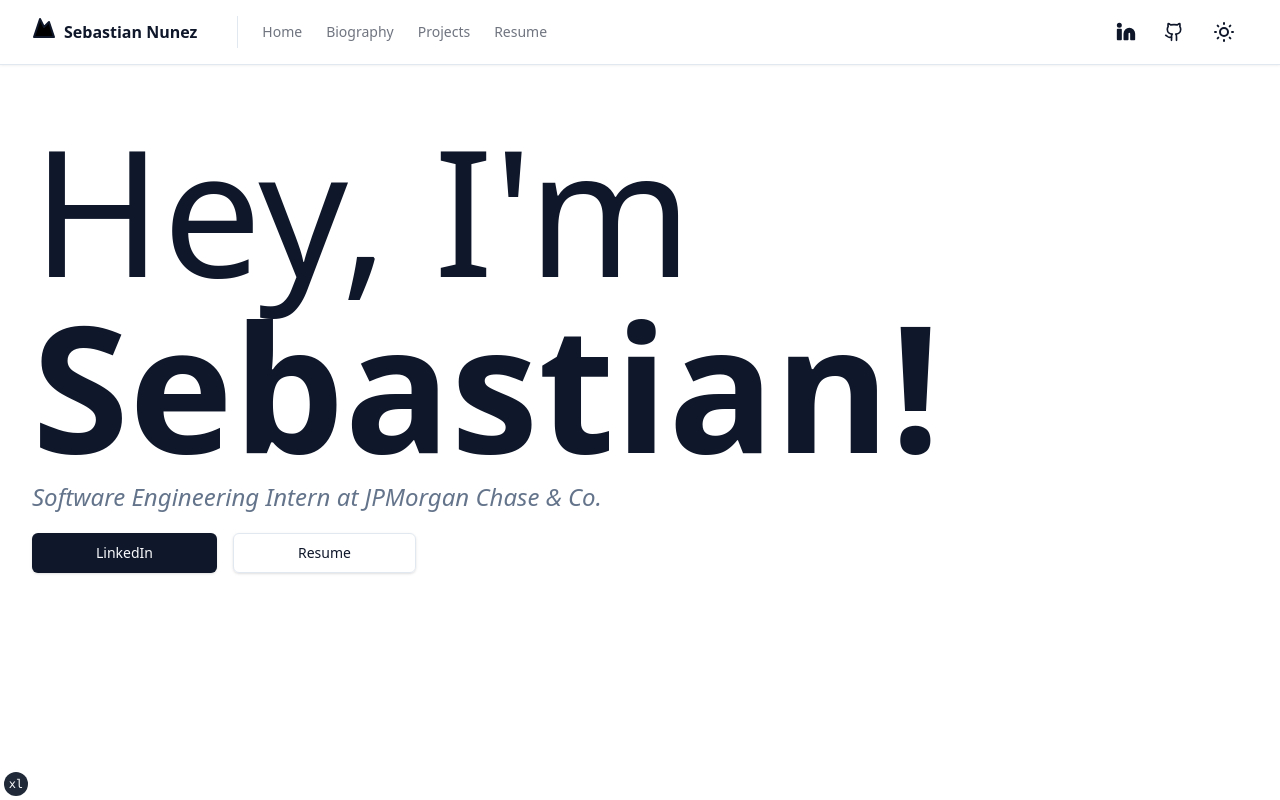
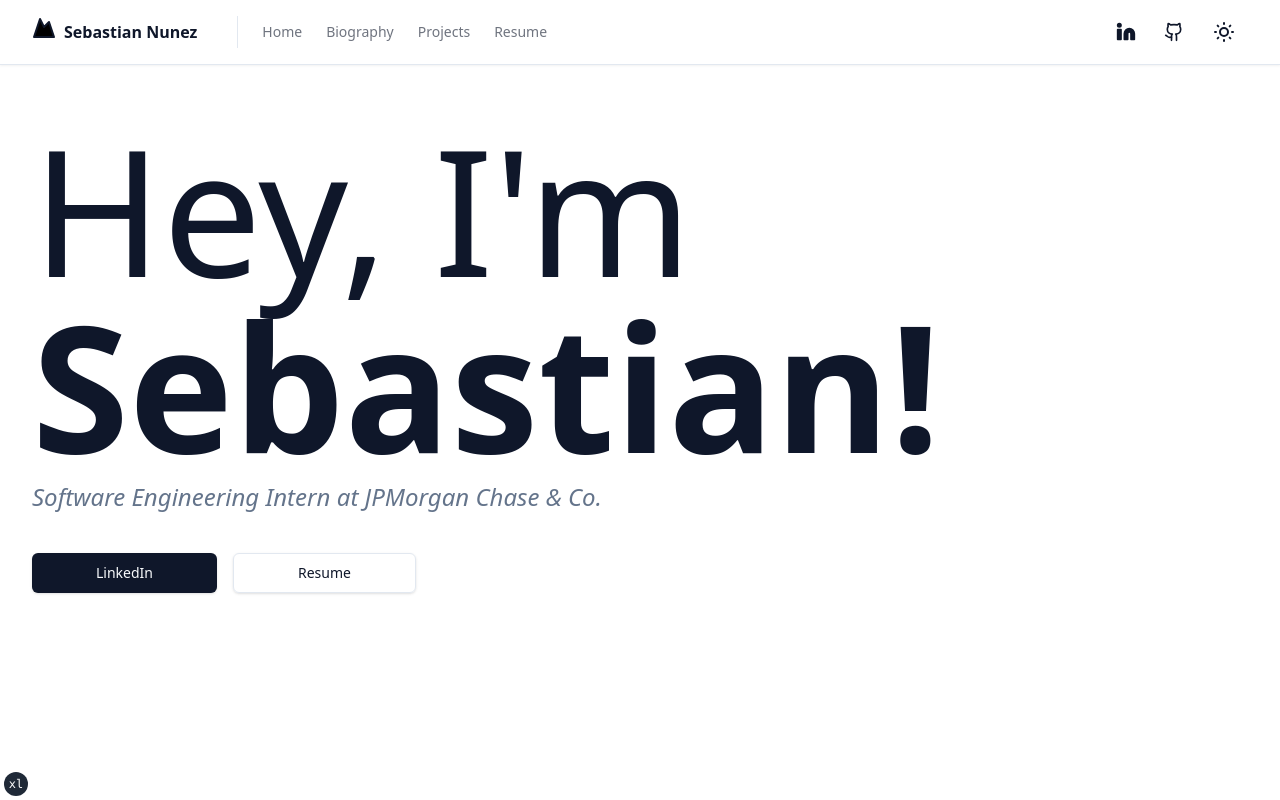
Before and after one commit to sebastian-nunez/portfolio-nextjs, a Next.js app: page / in a window 1280 px wide. Shown: the top 800 px of the page. Built offline with nearby package versions, Linux system fonts and the light colour scheme.

Commit message:
minor spacing

```diff
--- a/app/page.tsx
+++ b/app/page.tsx
@@ -40,7 +40,7 @@ export default function IndexPage() {
             {profile.currentRole} at {profile.currentCompany}
           </p>
         </section>
-        <section className="mt-5 flex gap-4 lg:mt-3 xl:mt-5 ">
+        <section className="mt-7 flex gap-4 lg:mt-8 xl:mt-10">
           <Link
             href={siteConfig.links.linkedin}
             target="_blank"
```
